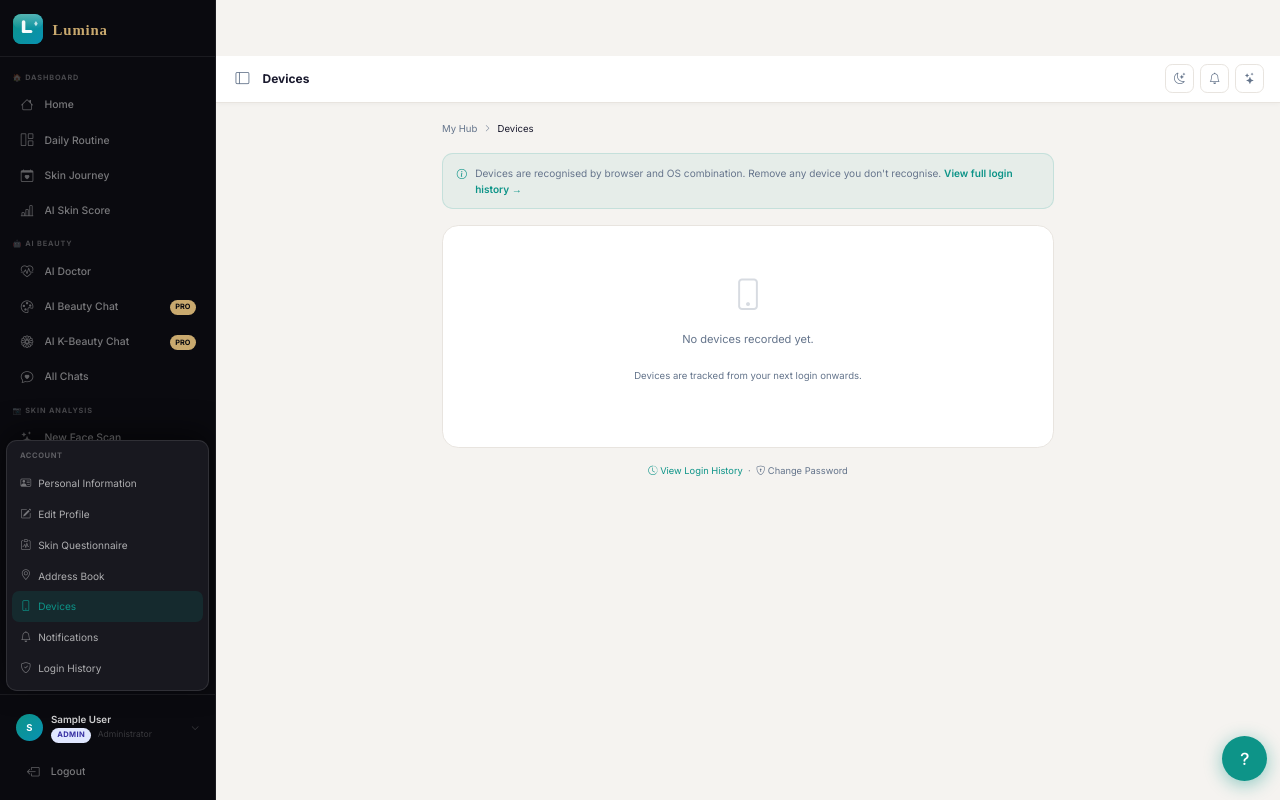
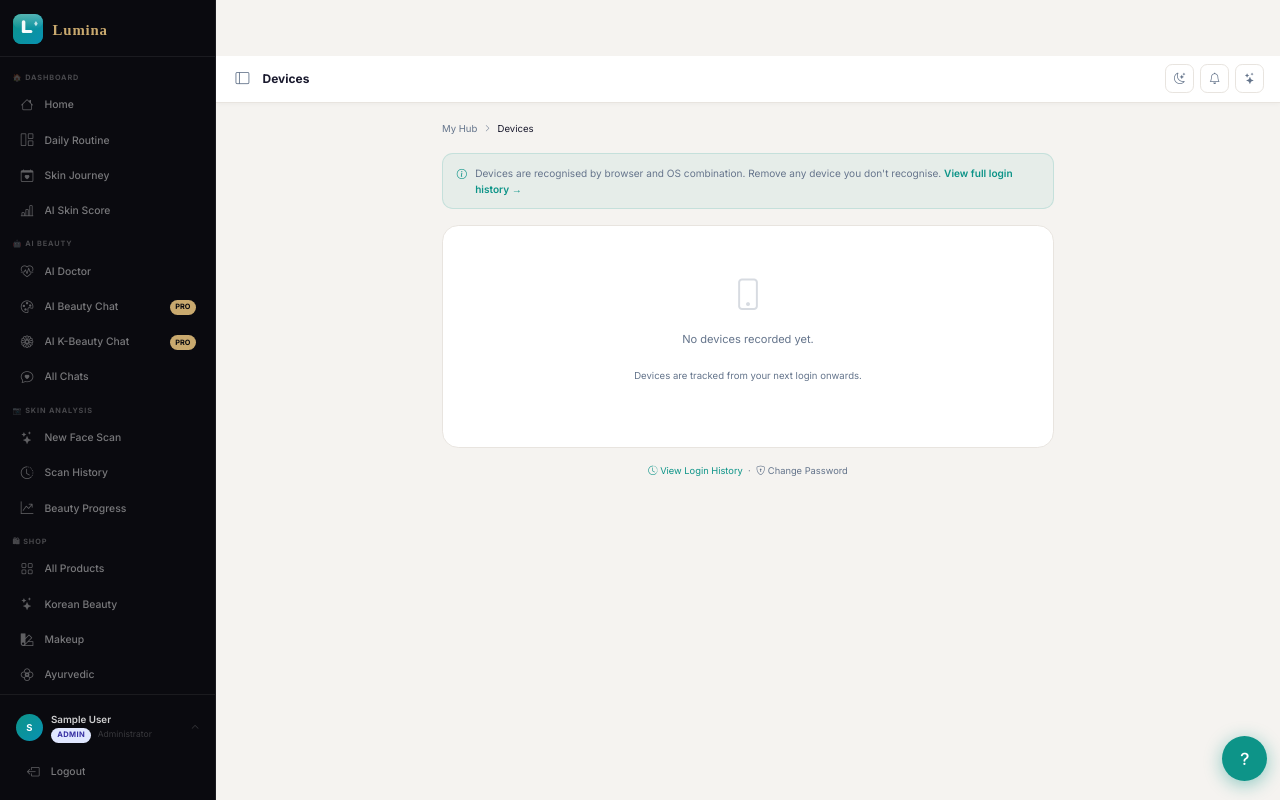
Before and after one commit to suhanimodi1305/lumina1, a Django app: page /accounts/devices/ in a window 1280 px wide. Run offline with Django 4.2, Linux system fonts and the light colour scheme; the visitor is signed in with stand-in values (Sample User, id 1); data comes from the database, SQL or seed files in the repository; data that the repository does not hold is empty; parts of the project's set-up code (start-up, migrations or seed data) failed here and were passed over.

Commit message:
fix(sidebar): prevent auto-expanding account accordion on login & enforce single accordion

```diff
--- a/templates/base.html
+++ b/templates/base.html
@@ -225,9 +225,17 @@ body{
 }
 .lux-sidebar.collapsed .sb-premium-badge { opacity: 0; width: 0; padding: 0; }
 
-/* Sub-items (collapse expand) */
-.sb-sub { overflow: hidden; max-height: 0; transition: max-height .3s ease; }
-.sb-sub.open { max-height: 900px; }
+/* Sub-items (collapse expand with smooth 250-280ms slide animation) */
+.sb-sub {
+  overflow: hidden;
+  max-height: 0;
+  opacity: 0;
+  transition: max-height 280ms cubic-bezier(0.4, 0, 0.2, 1), opacity 250ms ease;
+}
+.sb-sub.open {
+  max-height: 900px;
+  opacity: 1;
+}
 .sb-sub-item {
   display: flex; align-items: center; gap: .6rem;
   padding: .42rem .9rem .42rem 2.7rem;
@@ -257,7 +265,10 @@ body{
   background: transparent !important;
 }
 .sb-item-profile-wrap .sb-item:hover { background: transparent !important; }
-.sb-profile-chevron { color: rgba(255,255,255,.35); transition: color .12s, transform .2s; }
+.sb-profile-chevron, #sb-profile-card-chevron, .sb-item .bi-chevron-down {
+  color: rgba(255,255,255,.35);
+  transition: transform 250ms cubic-bezier(0.4, 0, 0.2, 1), color 150ms ease !important;
+}
 .sb-profile-chevron:hover { color: rgba(255,255,255,.7); }
 .sb-sub.open ~ * .sb-profile-chevron,
 .sb-item-profile-wrap.open .sb-profile-chevron { transform: rotate(180deg); }
@@ -288,7 +299,7 @@ body{
   border-color: rgba(13,148,136,.35) !important;
 }
 
-/* ── Profile popup (above footer card) ── */
+/* ── Profile popup (above footer card — 250-280ms smooth slide animation) ── */
 .sb-profile-popup {
   position: absolute;
   bottom: 100%;
@@ -297,15 +308,26 @@ body{
   background: #18181f;
   border: 1px solid rgba(255,255,255,.1);
   border-radius: 12px;
-  padding: .5rem .4rem;
-  display: none;
+  padding: 0 .4rem;
+  display: flex;
   flex-direction: column;
   gap: .05rem;
   box-shadow: 0 -8px 32px rgba(0,0,0,.55);
   z-index: 10;
-  animation: ppFadeIn .18s ease;
+  max-height: 0;
+  opacity: 0;
+  pointer-events: none;
+  overflow: hidden;
+  transform: translateY(8px);
+  transition: max-height 280ms cubic-bezier(0.4, 0, 0.2, 1), opacity 250ms ease, transform 250ms ease, padding 250ms ease;
 }
-.sb-profile-popup.open { display: flex; }
+.sb-profile-popup.open {
+  max-height: 600px;
+  opacity: 1;
+  pointer-events: auto;
+  transform: translateY(0);
+  padding: .5rem .4rem;
+}
 @keyframes ppFadeIn {
   from { opacity:0; transform:translateY(6px); }
   to   { opacity:1; transform:translateY(0); }
@@ -946,59 +968,96 @@ document.querySelectorAll('.sb-item, .sb-sub-item').forEach(el => {
   el.addEventListener('click', () => { if (isMobile()) closeMobileSidebar(); });
 });
 
-// ── SUB-NAV TOGGLE
-document.querySelectorAll('[data-sb-toggle]').forEach(btn => {
-  btn.addEventListener('click', e => {
-    e.preventDefault();
-    const target = document.getElementById(btn.dataset.sbToggle);
-    if (target) {
-      target.classList.toggle('open');
-      // Rotate chevron inside the button
-      const chevron = btn.querySelector('.bi-chevron-down');
-      if (chevron) {
-        chevron.style.transform = target.classList.contains('open') ? 'rotate(180deg)' : '';
+// ── SIDEBAR ACCORDION & PROFILE MENU (Single accordion behavior, collapsed by default, smooth 250-280ms slide)
+(function() {
+  const popup          = document.getElementById('sb-profile-popup');
+  const cardBtn        = document.getElementById('sb-profile-card-btn');
+  const profileChevron = document.getElementById('sb-profile-card-chevron');
+
+  function closeAllSubNavs(exceptSubId = null) {
+    document.querySelectorAll('.sb-sub').forEach(sub => {
+      if (sub.id !== exceptSubId) {
+        sub.classList.remove('open');
+        const trigger = document.querySelector(`[data-sb-toggle="${sub.id}"]`);
+        if (trigger) {
+          const chv = trigger.querySelector('.bi-chevron-down');
+          if (chv) chv.style.transform = '';
+        }
       }
-    }
-  });
-  // Set initial chevron state
-  const target = document.getElementById(btn.dataset.sbToggle);
-  if (target && target.classList.contains('open')) {
-    const chevron = btn.querySelector('.bi-chevron-down');
-    if (chevron) chevron.style.transform = 'rotate(180deg)';
-  }
-});
-
-// ── PROFILE POPUP TOGGLE (footer card → account menu above)
-(function() {
-  const cardBtn  = document.getElementById('sb-profile-card-btn');
-  const popup    = document.getElementById('sb-profile-popup');
-  const chevron  = document.getElementById('sb-profile-card-chevron');
-  if (!cardBtn || !popup) return;
-
-  function openPopup() {
-    popup.classList.add('open');
-    if (chevron) chevron.style.transform = 'rotate(180deg)';
-  }
-  function closePopup() {
-    popup.classList.remove('open');
-    if (chevron) chevron.style.transform = '';
+    });
   }
 
-  cardBtn.addEventListener('click', function(e) {
-    e.stopPropagation();
-    popup.classList.contains('open') ? closePopup() : openPopup();
+  function closeProfilePopup() {
+    if (popup) {
+      popup.classList.remove('open');
+      if (profileChevron) profileChevron.style.transform = '';
+    }
+  }
+
+  function openProfilePopup() {
+    // Single accordion: close any open sub-navs when opening profile popup
+    closeAllSubNavs();
+    if (popup) {
+      popup.classList.add('open');
+      if (profileChevron) profileChevron.style.transform = 'rotate(180deg)';
+    }
+  }
+
+  // Account User Card Button toggle
+  if (cardBtn && popup) {
+    cardBtn.addEventListener('click', function(e) {
+      e.stopPropagation();
+      if (popup.classList.contains('open')) {
+        closeProfilePopup();
+      } else {
+        openProfilePopup();
+      }
+    });
+  }
+
+  // Sub-nav toggles (data-sb-toggle)
+  document.querySelectorAll('[data-sb-toggle]').forEach(btn => {
+    btn.addEventListener('click', e => {
+      e.preventDefault();
+      e.stopPropagation();
+      const targetId = btn.dataset.sbToggle;
+      const target = document.getElementById(targetId);
+      if (!target) return;
+
+      const isOpening = !target.classList.contains('open');
+
+      // Single accordion: close Account popup and all other sub-navs
+      closeProfilePopup();
+      closeAllSubNavs(isOpening ? targetId : null);
+
+      if (isOpening) {
+        target.classList.add('open');
+        const chevron = btn.querySelector('.bi-chevron-down');
+        if (chevron) chevron.style.transform = 'rotate(180deg)';
+      } else {
+        target.classList.remove('open');
+        const chevron = btn.querySelector('.bi-chevron-down');
+        if (chevron) chevron.style.transform = '';
+      }
+    });
   });
 
-  // Close when clicking anywhere outside
+  // Close popup and sub-navs when clicking anywhere outside
   document.addEventListener('click', function(e) {
-    if (!popup.contains(e.target) && e.target !== cardBtn) {
-      closePopup();
+    const sidebarEl = document.getElementById('lux-sidebar');
+    if (sidebarEl && !sidebarEl.contains(e.target)) {
+      closeProfilePopup();
+      closeAllSubNavs();
     }
   });
 
-  // Close when sidebar collapses
+  // Close popup and sub-navs when sidebar collapses on desktop
   document.getElementById('sb-toggle')?.addEventListener('click', function() {
-    if (sidebar && sidebar.classList.contains('collapsed')) closePopup();
+    const sidebarEl = document.getElementById('lux-sidebar');
+    if (sidebarEl && sidebarEl.classList.contains('collapsed')) {
+      closeProfilePopup();
+      closeAllSubNavs();
+    }
   });
 })();
 
@@ -1213,23 +1272,10 @@ themeBtn?.addEventListener('click', () => {
 
 // ── ACTIVE NAV HIGHLIGHT
 // Server-side Django template already sets .active on the correct item.
-// This JS block handles two cases the template can't cover:
-//   1. Auto-open the profile popup if the active page is one of its sub-items.
-//   2. Save/restore sidebar scroll position across page navigations.
+// This JS block handles saving/restoring sidebar scroll position across page navigations.
 
 (function() {
-  // ── 1. Auto-open profile popup when current page is inside it
-  const popup   = document.getElementById('sb-profile-popup');
-  const chevron = document.getElementById('sb-profile-card-chevron');
-  if (popup) {
-    const hasActiveChild = popup.querySelector('.sb-pp-item.active');
-    if (hasActiveChild) {
-      popup.classList.add('open');
-      if (chevron) chevron.style.transform = 'rotate(180deg)';
-    }
-  }
-
-  // ── 2. Sidebar scroll position persistence
+  // ── 1. Sidebar scroll position persistence
   const sbNav = document.querySelector('.sb-nav');
   if (sbNav) {
     // Restore saved scroll position
```
